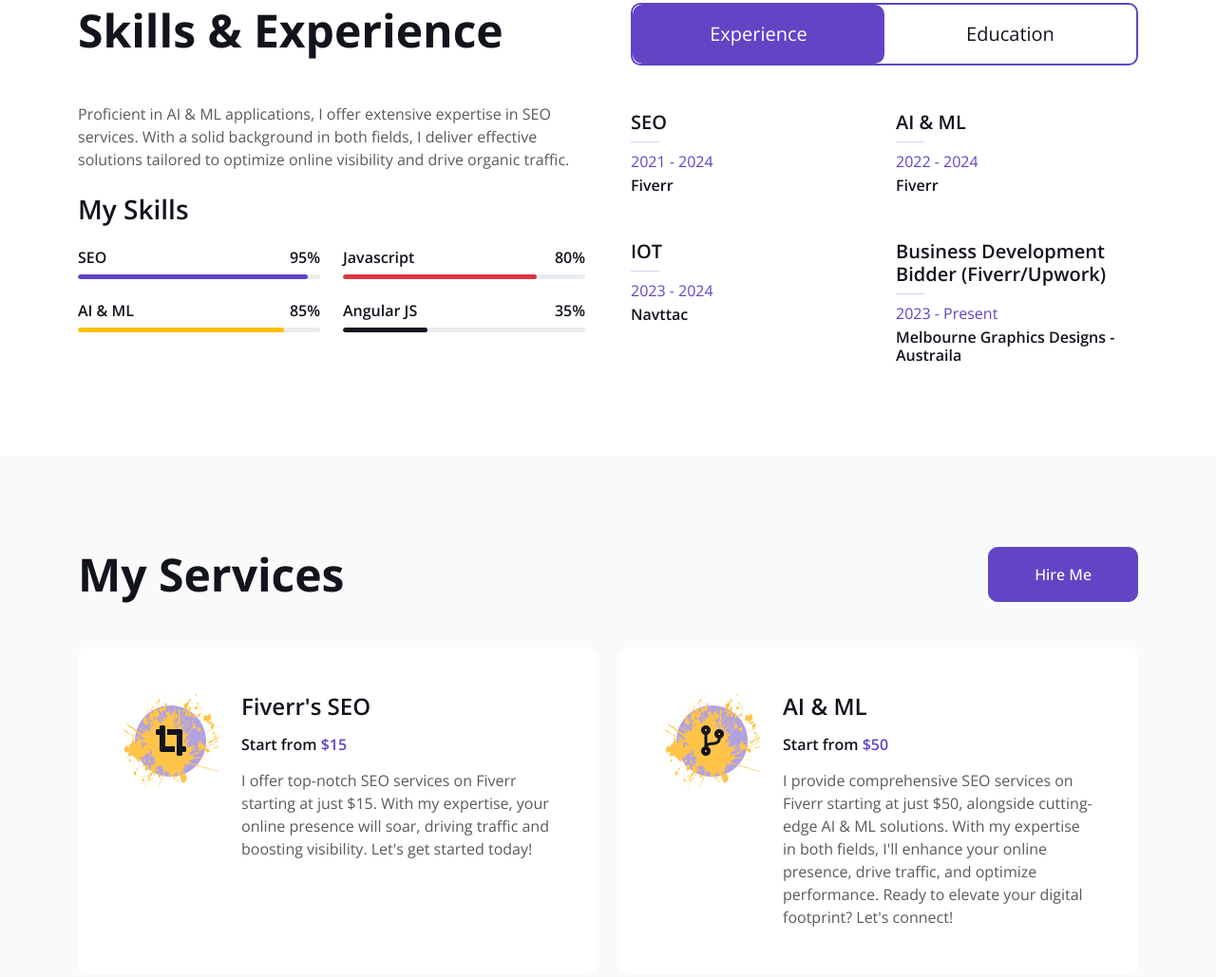
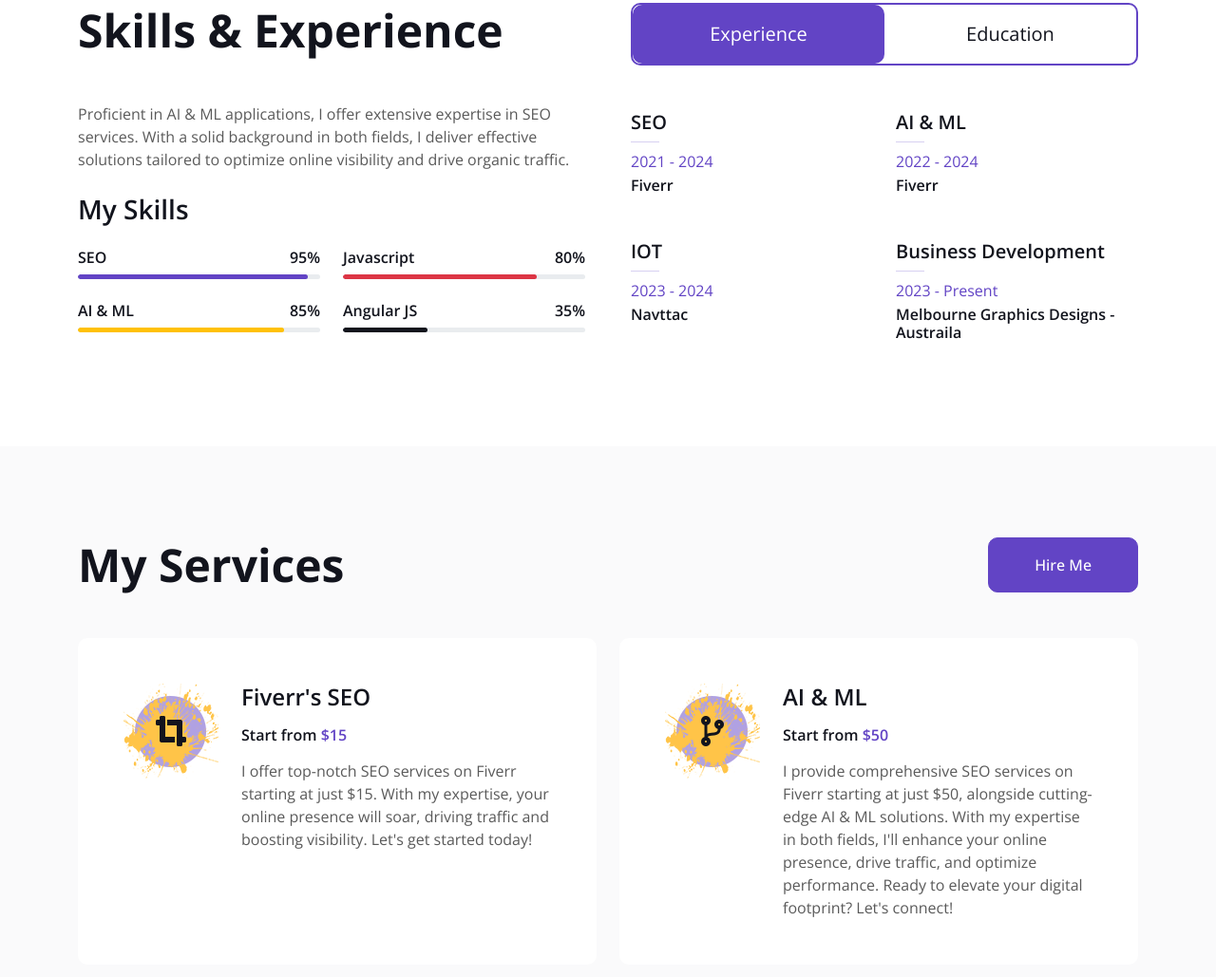
Before and after one commit to Arshiyan-Elahi/Portfolio-Website, a plain HTML site: page index.html in a window 1280 px wide. Shown: the part 1759-2788 px from the top of the page at 95% size. Drawn offline with nearby package versions, Linux system fonts and the light colour scheme.

Commit message:
Update index.html

```diff
--- a/index.html
+++ b/index.html
@@ -296,7 +296,7 @@
                                     <h6 class="mb-0">Navttac</h6>
                                 </div>
                                 <div class="col-sm-6">
-                                    <h5>Business Development Bidder (Fiverr/Upwork)</h5>
+                                    <h5>Business Development</h5>
                                     <hr class="text-primary my-2">
                                     <p class="text-primary mb-1">2023 - Present</p>
                                     <h6 class="mb-0">Melbourne Graphics Designs - Austraila</h6>
```
